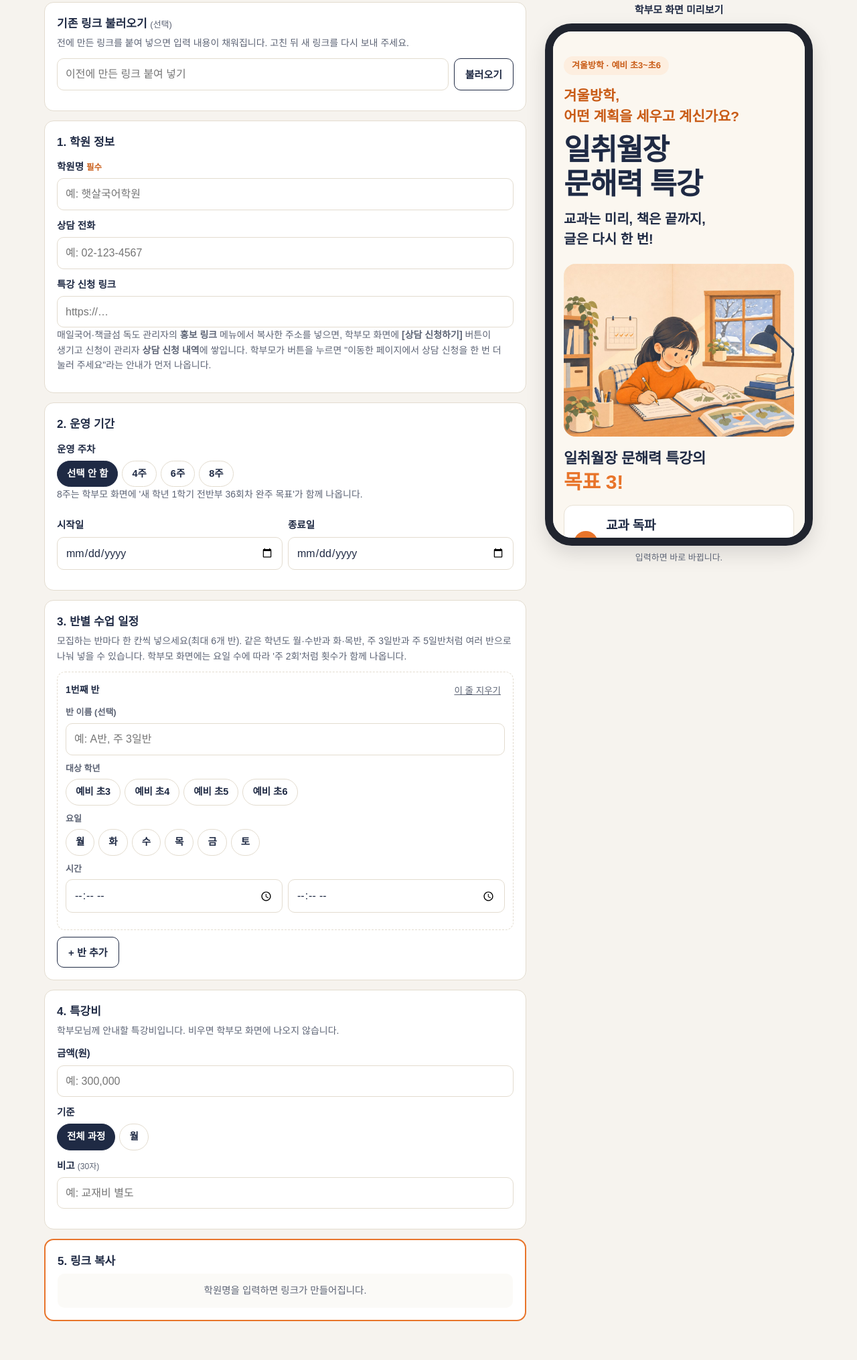
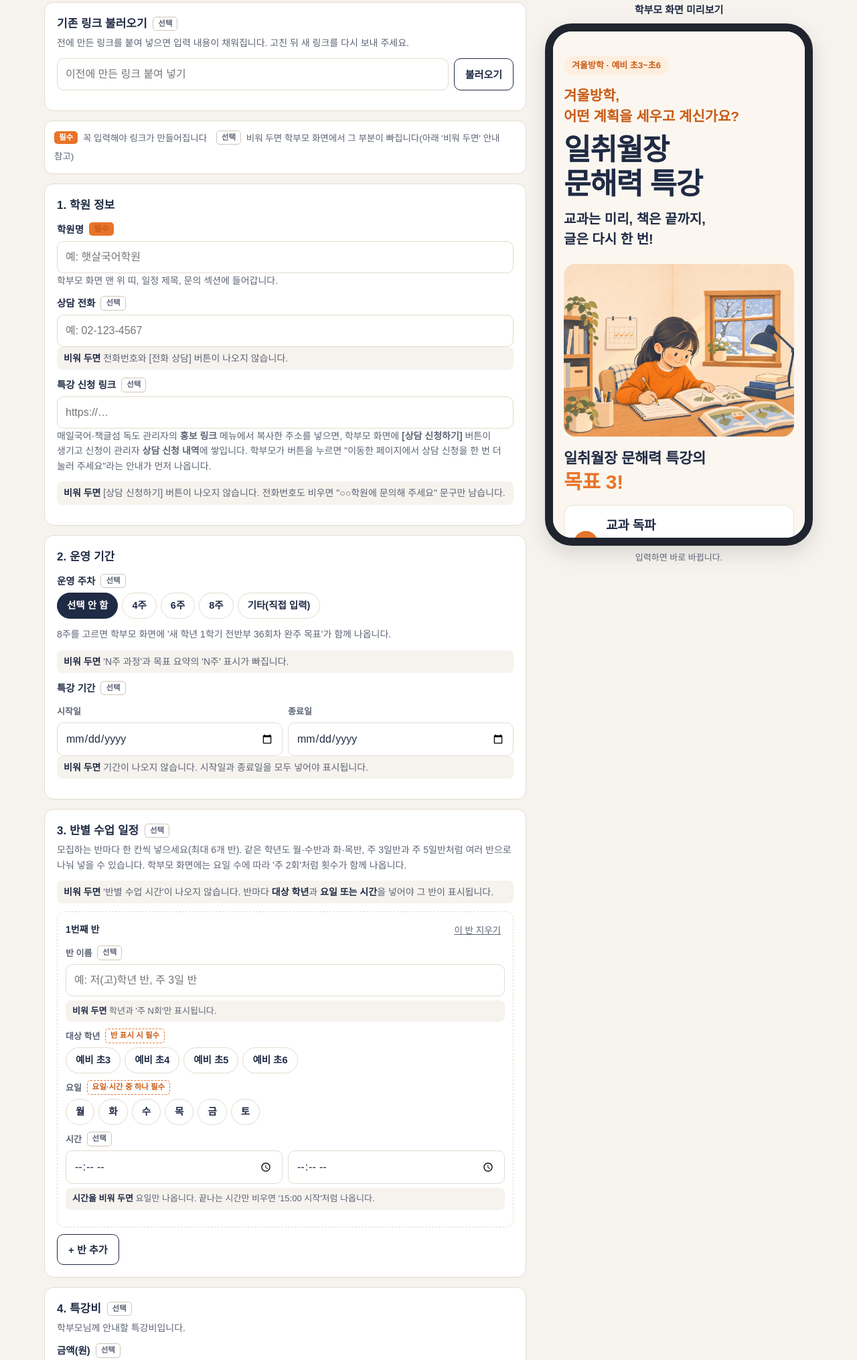
Before and after one commit to jys-lab/literacy-special, a plain HTML site: page maker.html in a window 1280 px wide. Shown: the part 199-2230 px from the top of the page at 67% size. Drawn offline with Linux system fonts and the light colour scheme; a web font is replaced by a local one.

Commit message:
운영 주차 기타 입력, 필수·선택 표시와 미입력 안내

```diff
--- a/core.js
+++ b/core.js
@@ -9,6 +9,7 @@
   var WEEKDAY = ['일', '월', '화', '수', '목', '금', '토'];
   var RECOMMENDED_SESSIONS = { 4: 18, 6: 27 };
   var MAX_CLASSES = 6;
+  var MAX_WEEKS = 20;
 
   /* 입력 예시(원장님 공지용). 학원명·연락처·금액은 모두 가상 값 */
   var SAMPLE = {
@@ -71,7 +72,7 @@
       n: str(raw.n, 40),
       t: str(raw.t, 25),
       a: safeUrl(raw.a),
-      w: [4, 6, 8].indexOf(raw.w) !== -1 ? raw.w : 0,
+      w: Number.isInteger(raw.w) && raw.w >= 1 && raw.w <= MAX_WEEKS ? raw.w : 0,
       c: 0,
       s: validDate(raw.s),
       e: validDate(raw.e),
@@ -81,7 +82,6 @@
       m: str(raw.m, 30)
     };
     if (!phoneNumber(d.t)) d.t = '';
-    if ((d.w === 4 || d.w === 6) && Number.isInteger(raw.c) && raw.c > 0 && raw.c < 100) d.c = raw.c;
     if (d.s && d.e && d.e < d.s) { d.s = ''; d.e = ''; }
     if (Number.isInteger(raw.f) && raw.f > 0 && raw.f < 100000000) d.f = raw.f;
     /* 한 줄 = 한 반. 같은 학년이 여러 반에 들어갈 수 있음 */
@@ -167,9 +167,8 @@
   }
 
   function sessionsText(d) {
-    if (d.w === 8) return '새 학년 1학기 전반부 36회차 완주 목표';
-    if ((d.w === 4 || d.w === 6) && d.c) return d.w + '주 동안 ' + d.c + '회차 학습';
-    return '';
+    /* 36회차는 8주 과정에서만 표시 (학습 회차 입력은 없앰) */
+    return d.w === 8 ? '새 학년 1학기 전반부 36회차 완주 목표' : '';
   }
 
   /* 표시할 반: 학년 + (요일 또는 시간). 낮은 학년 반부터, 같은 학년은 입력 순서대로 */
@@ -191,7 +190,7 @@
 
   window.ILJWI = {
     GRADES: GRADES, DAYS: DAYS, SAMPLE: SAMPLE, RECOMMENDED_SESSIONS: RECOMMENDED_SESSIONS,
-    MAX_CLASSES: MAX_CLASSES, perWeekText: perWeekText,
+    MAX_CLASSES: MAX_CLASSES, MAX_WEEKS: MAX_WEEKS, perWeekText: perWeekText,
     phoneNumber: phoneNumber, safeUrl: safeUrl, sanitize: sanitize,
     encode: encode, decode: decode,
     periodText: periodText, gradeText: gradeText, dayText: dayText, timeText: timeText,
--- a/maker.html
+++ b/maker.html
@@ -62,6 +62,19 @@
   .phone iframe{width:100%;height:100%;border:0;display:block}
   aside p{font-size:13px;color:var(--sub);text-align:center;margin:8px 0 0}
   @media (max-width:980px){.layout{grid-template-columns:1fr}aside{display:none}}
+  .tag{display:inline-block;font-size:11.5px;font-weight:700;line-height:1;padding:4px 7px;border-radius:5px;vertical-align:2px;margin-left:4px}
+  .tag.req{background:var(--accent);color:#fff}
+  .tag.opt{background:#fff;color:var(--sub);border:1px solid #cfc7b8}
+  .tag.cond{background:#fff;color:var(--accent-dark);border:1px dashed var(--accent)}
+  .legend{background:var(--paper);border:1px solid var(--line);border-radius:12px;padding:12px 14px;margin-bottom:14px;font-size:13.5px;color:var(--sub);line-height:2}
+  .legend .tag{margin-left:0;margin-right:4px}
+  .legend .tag.opt{margin-left:10px}
+  .empty-note{font-size:13px;color:var(--sub);background:#f6f3ee;border-radius:8px;padding:6px 10px;margin:6px 0 0}
+  .empty-note b{color:var(--ink)}
+  label.f.sub-l{font-weight:600;font-size:13px;color:var(--sub);margin-top:8px}
+  .weeks-etc{align-items:center;max-width:200px;margin-top:8px}
+  .weeks-etc input{flex:1}
+  .weeks-etc .unit{flex:0 0 auto;font-weight:700}
   [hidden]{display:none!important}
 </style>
 </head>
@@ -76,67 +89,82 @@
 <div class="layout">
 <main>
   <section class="card">
-    <h2>기존 링크 불러오기 <small>(선택)</small></h2>
+    <h2>기존 링크 불러오기 <span class="tag opt">선택</span></h2>
     <p>전에 만든 링크를 붙여 넣으면 입력 내용이 채워집니다. 고친 뒤 새 링크를 다시 보내 주세요.</p>
     <div class="row"><input type="url" id="load-input" placeholder="이전에 만든 링크 붙여 넣기" aria-label="이전에 만든 링크"><button type="button" class="btn btn-line shrink" id="load-btn">불러오기</button></div>
     <p class="msg" id="load-msg" role="status"></p>
   </section>
 
+  <div class="legend"><span class="tag req">필수</span> 꼭 입력해야 링크가 만들어집니다 <span class="tag opt">선택</span> 비워 두면 학부모 화면에서 그 부분이 빠집니다(아래 '비워 두면' 안내 참고)</div>
+
   <section class="card">
     <h2>1. 학원 정보</h2>
-    <label class="f" for="f-name">학원명<span class="req">필수</span></label>
+    <label class="f" for="f-name">학원명 <span class="tag req">필수</span></label>
     <input type="text" id="f-name" maxlength="40" autocomplete="organization" placeholder="예: 햇살국어학원">
-    <label class="f" for="f-tel">상담 전화</label>
+    <p class="help">학부모 화면 맨 위 띠, 일정 제목, 문의 섹션에 들어갑니다.</p>
+
+    <label class="f" for="f-tel">상담 전화 <span class="tag opt">선택</span></label>
     <input type="tel" id="f-tel" maxlength="25" placeholder="예: 02-123-4567">
+    <p class="empty-note"><b>비워 두면</b> 전화번호와 [전화 상담] 버튼이 나오지 않습니다.</p>
     <p class="msg" id="tel-msg"></p>
-    <label class="f" for="f-apply">특강 신청 링크</label>
+
+    <label class="f" for="f-apply">특강 신청 링크 <span class="tag opt">선택</span></label>
     <input type="url" id="f-apply" maxlength="500" placeholder="https://…">
     <p class="help">매일국어·책글섬 독도 관리자의 <b>홍보 링크</b> 메뉴에서 복사한 주소를 넣으면, 학부모 화면에 <b>[상담 신청하기]</b> 버튼이 생기고 신청이 관리자 <b>상담 신청 내역</b>에 쌓입니다. 학부모가 버튼을 누르면 "이동한 페이지에서 상담 신청을 한 번 더 눌러 주세요"라는 안내가 먼저 나옵니다.</p>
+    <p class="empty-note"><b>비워 두면</b> [상담 신청하기] 버튼이 나오지 않습니다. 전화번호도 비우면 "○○학원에 문의해 주세요" 문구만 남습니다.</p>
     <p class="msg" id="apply-msg"></p>
   </section>
 
   <section class="card">
     <h2>2. 운영 기간</h2>
-    <label class="f">운영 주차</label>
+    <label class="f">운영 주차 <span class="tag opt">선택</span></label>
     <div class="seg" id="f-weeks" role="radiogroup" aria-label="운영 주차">
       <label><input type="radio" name="weeks" value="0" checked><span>선택 안 함</span></label>
       <label><input type="radio" name="weeks" value="4"><span>4주</span></label>
       <label><input type="radio" name="weeks" value="6"><span>6주</span></label>
       <label><input type="radio" name="weeks" value="8"><span>8주</span></label>
+      <label><input type="radio" name="weeks" value="etc"><span>기타(직접 입력)</span></label>
     </div>
-    <p class="help" id="weeks-help">8주는 학부모 화면에 '새 학년 1학기 전반부 36회차 완주 목표'가 함께 나옵니다.</p>
-    <div id="sessions-box" hidden>
-      <label class="f" for="f-sessions">매일국어 학습 회차</label>
-      <input type="number" id="f-sessions" min="1" max="99" inputmode="numeric">
-      <p class="help">권장값이 채워져 있습니다. 학원 운영에 맞게 고치세요. 비우면 회차를 표시하지 않습니다.</p>
+    <div class="row weeks-etc" id="weeks-etc-box" hidden>
+      <input type="number" id="f-weeks-etc" min="1" max="20" inputmode="numeric" placeholder="예: 5" aria-label="운영 주차 직접 입력"><span class="unit">주</span>
     </div>
+    <p class="msg" id="weeks-msg"></p>
+    <p class="help">8주를 고르면 학부모 화면에 '새 학년 1학기 전반부 36회차 완주 목표'가 함께 나옵니다.</p>
+    <p class="empty-note"><b>비워 두면</b> 'N주 과정'과 목표 요약의 'N주' 표시가 빠집니다.</p>
+
+    <label class="f">특강 기간 <span class="tag opt">선택</span></label>
     <div class="row">
-      <div><label class="f" for="f-start">시작일</label><input type="date" id="f-start"></div>
-      <div><label class="f" for="f-end">종료일</label><input type="date" id="f-end"></div>
+      <div><label class="f sub-l" for="f-start">시작일</label><input type="date" id="f-start"></div>
+      <div><label class="f sub-l" for="f-end">종료일</label><input type="date" id="f-end"></div>
     </div>
+    <p class="empty-note"><b>비워 두면</b> 기간이 나오지 않습니다. 시작일과 종료일을 모두 넣어야 표시됩니다.</p>
     <p class="msg" id="date-msg"></p>
   </section>
 
   <section class="card">
-    <h2>3. 반별 수업 일정</h2>
+    <h2>3. 반별 수업 일정 <span class="tag opt">선택</span></h2>
     <p>모집하는 반마다 한 칸씩 넣으세요(최대 6개 반). 같은 학년도 월·수반과 화·목반, 주 3일반과 주 5일반처럼 여러 반으로 나눠 넣을 수 있습니다. 학부모 화면에는 요일 수에 따라 '주 2회'처럼 횟수가 함께 나옵니다.</p>
+    <p class="empty-note"><b>비워 두면</b> '반별 수업 시간'이 나오지 않습니다. 반마다 <b>대상 학년</b>과 <b>요일 또는 시간</b>을 넣어야 그 반이 표시됩니다.</p>
     <div id="rows"></div>
     <button type="button" class="btn btn-line" id="add-row" style="margin-top:10px">+ 반 추가</button>
   </section>
 
   <section class="card">
-    <h2>4. 특강비</h2>
-    <p>학부모님께 안내할 특강비입니다. 비우면 학부모 화면에 나오지 않습니다.</p>
-    <label class="f" for="f-fee">금액(원)</label>
+    <h2>4. 특강비 <span class="tag opt">선택</span></h2>
+    <p>학부모님께 안내할 특강비입니다.</p>
+    <label class="f" for="f-fee">금액(원) <span class="tag opt">선택</span></label>
     <input type="text" id="f-fee" class="num" inputmode="numeric" placeholder="예: 300,000">
-    <label class="f">기준</label>
+    <p class="empty-note"><b>비워 두면</b> 특강비 줄이 나오지 않습니다(기준·비고도 함께 빠집니다).</p>
+    <label class="f">기준 <span class="tag cond">금액 입력 시</span></label>
     <div class="seg" role="radiogroup" aria-label="특강비 기준">
       <label><input type="radio" name="basis" value="0" checked><span>전체 과정</span></label>
       <label><input type="radio" name="basis" value="1"><span>월</span></label>
     </div>
-    <label class="f" for="f-memo">비고 <small style="font-weight:400;color:var(--sub)">(30자)</small></label>
+    <label class="f" for="f-memo">비고 <span class="tag opt">선택</span> <small style="font-weight:400;color:var(--sub)">(30자)</small></label>
     <input type="text" id="f-memo" maxlength="30" placeholder="예: 교재비 별도">
+    <p class="empty-note"><b>비워 두면</b> 금액과 기준만 나옵니다.</p>
     <p class="msg" id="fee-msg"></p>
+    <div class="notice" style="margin-top:14px">2~4번을 모두 비워 두면 학부모 화면의 <b>'우리 학원 특강 일정'</b> 칸 전체가 빠지고, 본사 기본 안내만 나옵니다.</div>
   </section>
 
   <section class="card result">
--- a/maker.js
+++ b/maker.js
@@ -28,34 +28,46 @@
     var title = document.createElement('span');
     top.appendChild(title);
     var del = document.createElement('button');
-    del.type = 'button'; del.className = 'btn-text'; del.textContent = '이 줄 지우기';
+    del.type = 'button'; del.className = 'btn-text'; del.textContent = '이 반 지우기';
     del.addEventListener('click', function () { row.remove(); renumber(); update(); });
     top.appendChild(del);
     row.appendChild(top);
 
-    var nl = document.createElement('div'); nl.className = 'sub'; nl.textContent = '반 이름 (선택)'; row.appendChild(nl);
+    /* 고정 문구만 넣는 꼬리표 */
+    function subLabel(text, cls, tag) {
+      var l = document.createElement('div'); l.className = 'sub';
+      l.innerHTML = text + ' <span class="tag ' + cls + '">' + tag + '</span>';
+      row.appendChild(l);
+    }
+    function note(html) {
+      var p = document.createElement('p'); p.className = 'empty-note'; p.innerHTML = html; row.appendChild(p);
+    }
+
+    subLabel('반 이름', 'opt', '선택');
     var nameIn = document.createElement('input');
     nameIn.type = 'text'; nameIn.className = 'cn'; nameIn.maxLength = 15;
-    nameIn.placeholder = '예: A반, 주 3일반';
+    nameIn.placeholder = '예: 저(고)학년 반, 주 3일 반';
     nameIn.setAttribute('aria-label', '반 이름');
     row.appendChild(nameIn);
+    note('<b>비워 두면</b> 학년과 \'주 N회\'만 표시됩니다.');
 
-    var gl = document.createElement('div'); gl.className = 'sub'; gl.textContent = '대상 학년'; row.appendChild(gl);
+    subLabel('대상 학년', 'cond', '반 표시 시 필수');
     var grades = document.createElement('div'); grades.className = 'seg g';
     K.GRADES.forEach(function (g) { grades.appendChild(chip('checkbox', 'g' + rowSeq, g, '예비 초' + g)); });
     row.appendChild(grades);
 
-    var dl = document.createElement('div'); dl.className = 'sub'; dl.textContent = '요일'; row.appendChild(dl);
+    subLabel('요일', 'cond', '요일·시간 중 하나 필수');
     var days = document.createElement('div'); days.className = 'seg d';
     K.DAYS.forEach(function (name, i) { days.appendChild(chip('checkbox', 'd' + rowSeq, i, name)); });
     row.appendChild(days);
 
-    var tl = document.createElement('div'); tl.className = 'sub'; tl.textContent = '시간'; row.appendChild(tl);
+    subLabel('시간', 'opt', '선택');
     var times = document.createElement('div'); times.className = 'row';
     var start = document.createElement('input'); start.type = 'time'; start.className = 'ts'; start.setAttribute('aria-label', '시작 시간');
     var end = document.createElement('input'); end.type = 'time'; end.className = 'te'; end.setAttribute('aria-label', '끝나는 시간');
     times.appendChild(start); times.appendChild(end);
     row.appendChild(times);
+    note('<b>시간을 비워 두면</b> 요일만 나옵니다. 끝나는 시간만 비우면 \'15:00 시작\'처럼 나옵니다.');
     var msg = document.createElement('p'); msg.className = 'msg warn'; row.appendChild(msg);
 
     if (data) {
@@ -91,15 +103,19 @@
   /* ---------- 입력 읽기 ---------- */
   function radio(name) { return Number(document.querySelector('input[name="' + name + '"]:checked').value); }
   function feeNumber() { return Number(($('f-fee').value || '').replace(/[^\d]/g, '')) || 0; }
+  function weeksEtc() { return document.querySelector('input[name="weeks"]:checked').value === 'etc'; }
+  function readWeeks() {
+    if (!weeksEtc()) return radio('weeks');
+    var n = Number($('f-weeks-etc').value);
+    return Number.isInteger(n) && n >= 1 && n <= K.MAX_WEEKS ? n : 0;
+  }
 
   function readForm() {
-    var w = radio('weeks');
     return {
       n: $('f-name').value,
       t: $('f-tel').value,
       a: $('f-apply').value,
-      w: w,
-      c: (w === 4 || w === 6) ? (parseInt($('f-sessions').value, 10) || 0) : 0,
+      w: readWeeks(),
       s: $('f-start').value,
       e: $('f-end').value,
       r: readRows(),
@@ -121,8 +137,14 @@
     var telBad = tel && !K.phoneNumber(tel);
     $('f-tel').classList.toggle('bad', !!telBad);
     if (telBad) setMsg('tel-msg', '전화번호를 확인해 주세요. 숫자와 하이픈(-)으로 입력합니다.', 'err');
-    else if (!tel && raw.n.trim()) setMsg('tel-msg', '전화번호를 넣으면 학부모 화면에 전화 상담 버튼이 생깁니다.', 'warn');
     else setMsg('tel-msg', '');
+
+    var etcVal = $('f-weeks-etc').value.trim();
+    var etcBad = weeksEtc() && etcVal !== '' && !readWeeks();
+    $('f-weeks-etc').classList.toggle('bad', etcBad);
+    if (etcBad) setMsg('weeks-msg', '1~' + K.MAX_WEEKS + ' 사이의 숫자로 넣어 주세요.', 'err');
+    else if (weeksEtc() && etcVal === '') setMsg('weeks-msg', '주차를 숫자로 넣어 주세요. 비워 두면 주차가 나오지 않습니다.', 'warn');
+    else setMsg('weeks-msg', '');
 
     var ap = raw.a.trim();
     var apBad = ap && !K.safeUrl(ap);
@@ -145,7 +167,7 @@
     if (!raw.f && raw.m.trim()) setMsg('fee-msg', '금액을 넣어야 비고도 함께 나옵니다.', 'warn');
     else setMsg('fee-msg', '');
 
-    return !telBad && !apBad && !(raw.s && raw.e && raw.e < raw.s);
+    return !telBad && !apBad && !etcBad && !(raw.s && raw.e && raw.e < raw.s);
   }
 
   /* ---------- 링크 만들기 ---------- */
@@ -159,8 +181,7 @@
   }
 
   function update() {
-    var w = radio('weeks');
-    $('sessions-box').hidden = !(w === 4 || w === 6);
+    $('weeks-etc-box').hidden = !weeksEtc();
     var raw = readForm();
     var ok = check(raw);
     var name = raw.n.trim();
@@ -178,12 +199,9 @@
     }, 350);
   }
 
-  /* 주차를 바꾸면 권장 회차 채우기 */
-  document.querySelectorAll('input[name="weeks"]').forEach(function (r) {
-    r.addEventListener('change', function () {
-      var rec = K.RECOMMENDED_SESSIONS[Number(r.value)];
-      if (rec) $('f-sessions').value = rec;
-    });
+  /* 기타를 고르면 입력 칸으로 */
+  document.querySelector('input[name="weeks"][value="etc"]').addEventListener('change', function () {
+    setTimeout(function () { $('f-weeks-etc').focus(); }, 0);
   });
 
   /* 금액에 쉼표 */
@@ -192,7 +210,7 @@
     $('f-fee').value = n ? n.toLocaleString('ko-KR') : '';
   });
 
-  ['f-name', 'f-tel', 'f-apply', 'f-sessions', 'f-start', 'f-end', 'f-fee', 'f-memo'].forEach(function (id) {
+  ['f-name', 'f-tel', 'f-apply', 'f-weeks-etc', 'f-start', 'f-end', 'f-fee', 'f-memo'].forEach(function (id) {
     $(id).addEventListener('input', update);
     $(id).addEventListener('change', update);
   });
@@ -233,8 +251,9 @@
     $('f-name').value = d.n;
     $('f-tel').value = d.t;
     $('f-apply').value = d.a;
-    document.querySelector('input[name="weeks"][value="' + d.w + '"]').checked = true;
-    $('f-sessions').value = d.c || (K.RECOMMENDED_SESSIONS[d.w] || '');
+    var preset = [0, 4, 6, 8].indexOf(d.w) !== -1;
+    document.querySelector('input[name="weeks"][value="' + (preset ? d.w : 'etc') + '"]').checked = true;
+    $('f-weeks-etc').value = preset ? '' : d.w;
     $('f-start').value = d.s;
     $('f-end').value = d.e;
     rowsBox.innerHTML = '';
```
